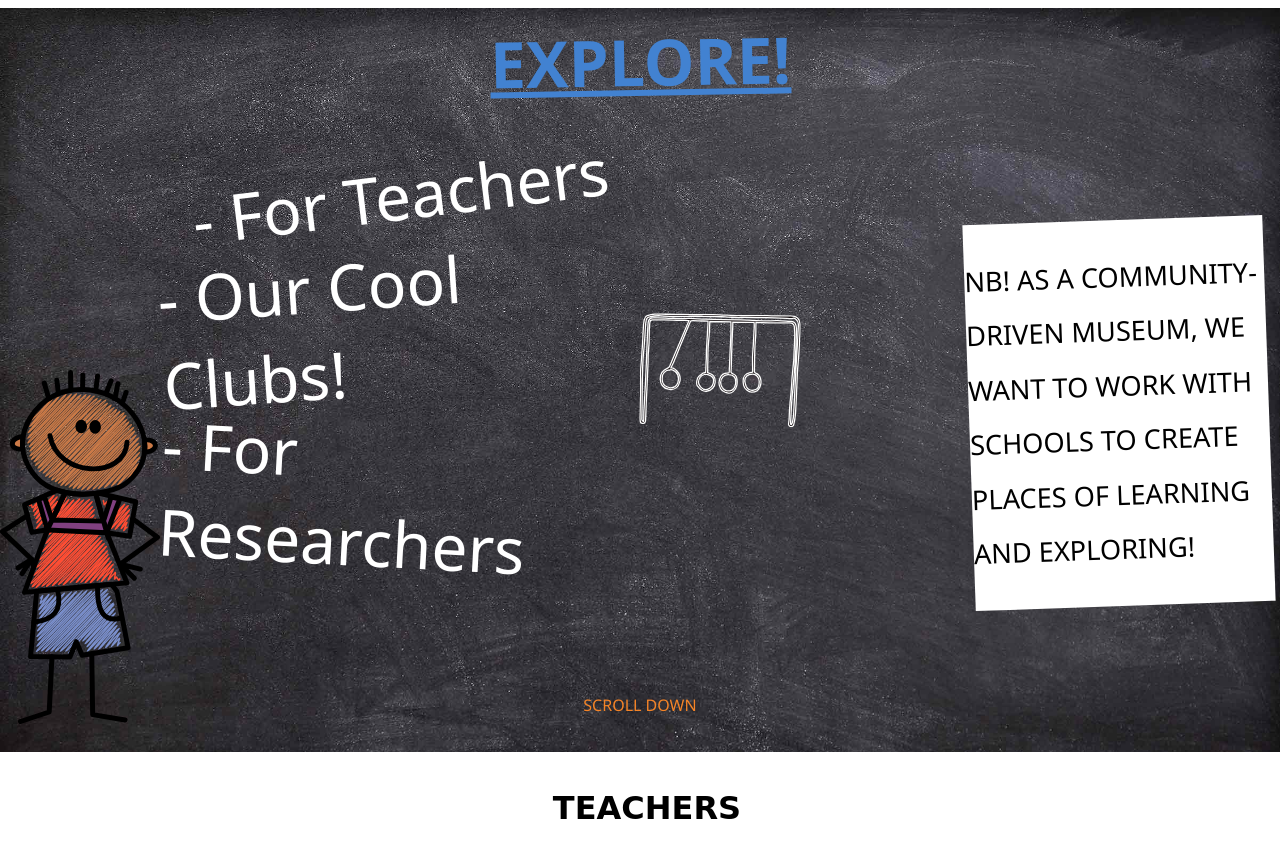
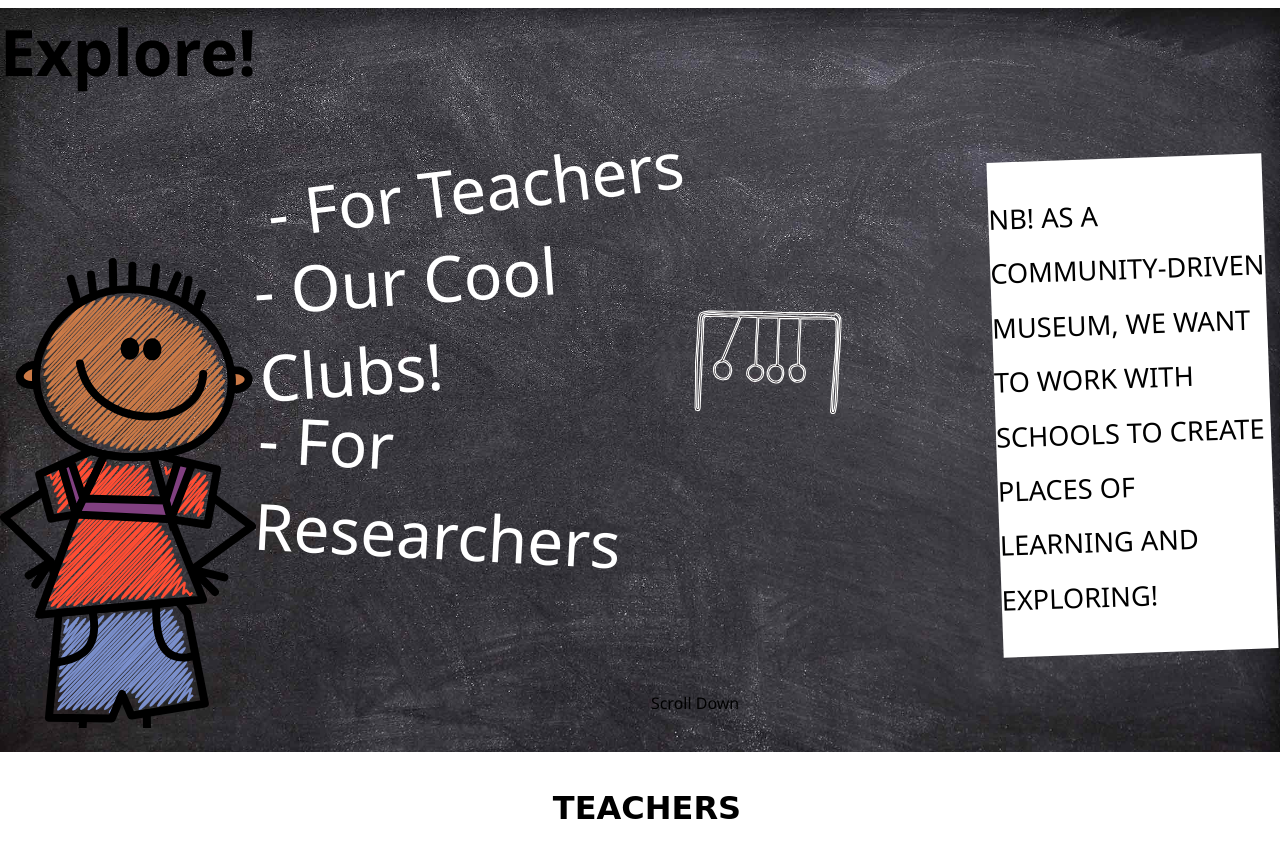
Before and after one commit to matshel/communitysciencemuseum, a plain HTML site: page explore.html in a window 1280 px wide. Shown: the part 92-952 px from the top of the page. Drawn offline with Linux system fonts and the light colour scheme; a web font is replaced by a local one.

Commit message:
Update style.css

```diff
--- a/css/style.css
+++ b/css/style.css
@@ -120,7 +120,7 @@ label i {
   overflow: hidden;
 }
 
-.grid2 h1 {
+/* .grid2 h1 {
   grid-column: 1/9;
   font-size: 2.5rem;
   text-decoration: underline;
@@ -128,7 +128,7 @@ label i {
   color: #4282d1;
   margin-top: 10px;
   transform: rotate(-1deg);
-}
+} */
 
 .grid2 a:hover {
   color: #eaf20c;
@@ -213,14 +213,14 @@ nav a:hover {
   overflow-x: hidden;
 }
 
-.scroll-down {
+/* .scroll-down {
   grid-column: 4/7;
   grid-row: 7/9;
   text-transform: uppercase;
   color: #f58427;
   display: grid;
   justify-content: center;
-}
+} */
 
 /* FOOTER */
 
```
